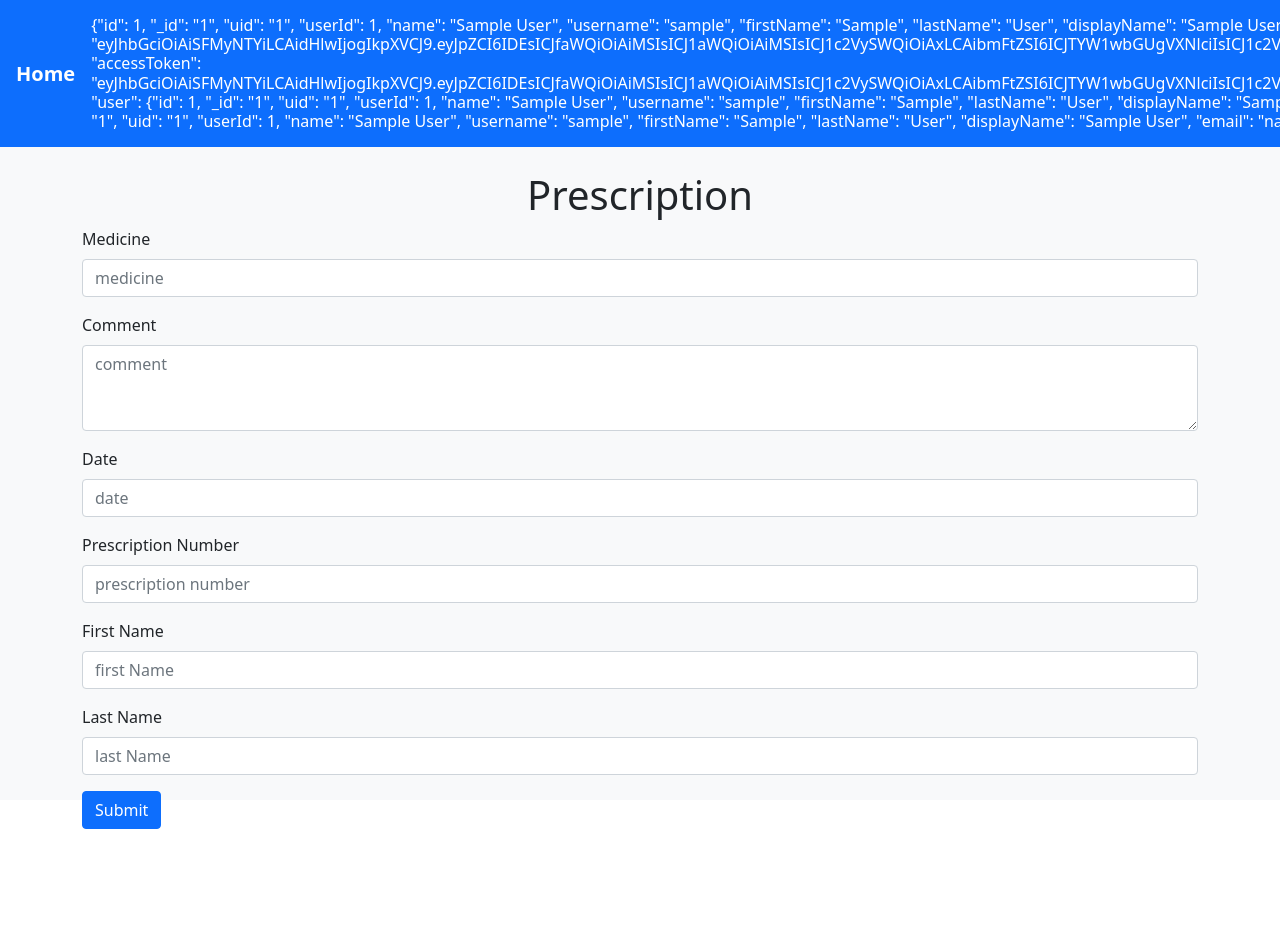
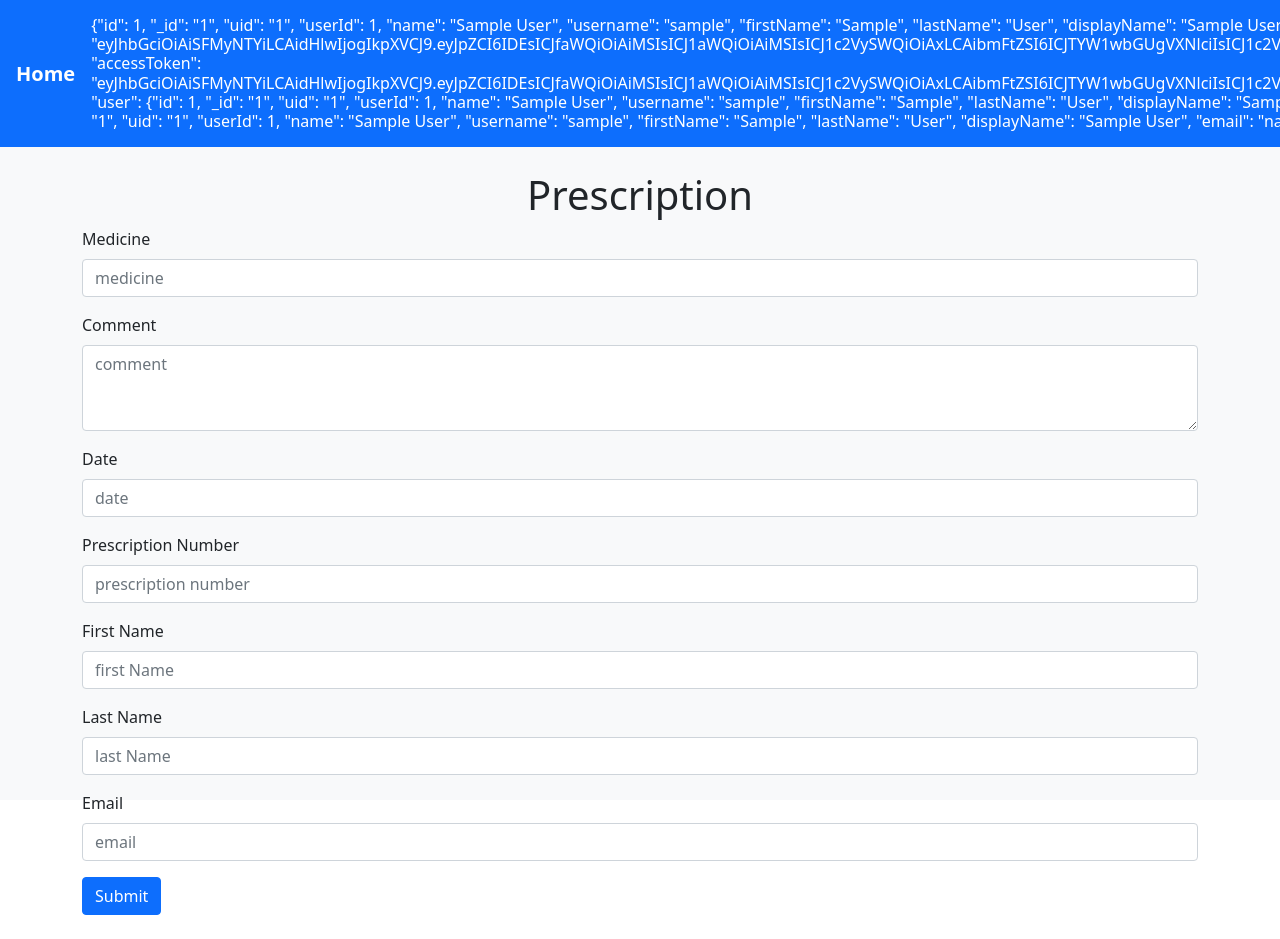
Before and after one commit to ImTheWizzy/st-project, a React (Create React App) app in the folder front-end/: page /prescription in a window 1280 px wide. Shown: the top 939 px of the page. Before the commit the page ends 853 px from the top, so only its background shows below. Built offline with nearby package versions, Linux system fonts and the light colour scheme; sample sign-in values are in the browser's storage.

Commit message:
Added email for medical referral

```diff
--- a/front-end/src/screens/MedicalReferal.tsx
+++ b/front-end/src/screens/MedicalReferal.tsx
@@ -1,12 +1,13 @@
-import Form from 'react-bootstrap/Form'
-import Button from 'react-bootstrap/Button'
-import React, {useState} from "react";
+import Form from "react-bootstrap/Form";
+import Button from "react-bootstrap/Button";
+import React, { useState } from "react";
 import axios from "axios";
-import {Col, Row} from "react-bootstrap";
-import { useSession } from '../hooks/useAuth';
+import { Col, Row } from "react-bootstrap";
+import { useSession } from "../hooks/useAuth";
+import emailjs from "emailjs-com";
 
 function Prescription() {
-    const url = "http://localhost:8081/medicalReferral/save"
+  const url = "http://localhost:8081/medicalReferral/save";
   const { user } = useSession();
   const [data, setData] = useState({
     doctorType: "",
@@ -15,14 +16,30 @@ function Prescription() {
     uniqueReferralNumber: "",
     firstName: "",
     lastName: "",
+  });
+  const [email, setEmail] = useState<string>("");
 
-    })
-    function submit(e:any) {
-
+  function submit(e: any) {
     e.preventDefault();
 
-        axios.post(url, null,{
-            params:
+    axios
+      .post(url, null, {
+        params: {
+          doctorType: data.doctorType,
+          comment: data.comment,
+          date: data.date,
+          uniqueReferralNumber: data.uniqueReferralNumber,
+          firstName: data.firstName,
+          lastName: data.lastName,
+          doctorUser: user,
+        },
+      })
+      .then((res) => {
+        console.log(res.data);
+
+        emailjs.send(
+          "gmail",
+          "template_jbr2r6z",
           {
             doctorType: data.doctorType,
             comment: data.comment,
@@ -31,23 +48,22 @@ function Prescription() {
             firstName: data.firstName,
             lastName: data.lastName,
             doctorUser: user,
-
-
-                }
-        }).then(res => {
-
-            console.log(res.data)
-        })
+            email: email,
+          },
+          "user_Ggex7Dj28IYlVlg2dcjn2"
+        );
+      });
   }
 
-    function handle(e:any) {
-        const newData = {...data}
+  function handle(e: any) {
+    const newData = { ...data };
     // @ts-ignore
-        newData[e.target.id] = e.target.value
-        setData(newData)
+    newData[e.target.id] = e.target.value;
+    setData(newData);
   }
 
-    return (<>
+  return (
+    <>
       <div>
         <header>
           <Row className="d-flex justify-content-center align-items-start">
@@ -60,39 +76,67 @@ function Prescription() {
           <Form onSubmit={(e) => submit(e)}>
             <Form.Group className="mb-3" controlId="doctorType">
               <Form.Label>Doctor type</Form.Label>
-                            <Form.Control type="text" placeholder="doctorType"
+              <Form.Control
+                type="text"
+                placeholder="doctorType"
                 value={data.doctorType}
-                                          onChange={(e) => handle(e)}/>
+                onChange={(e) => handle(e)}
+              />
             </Form.Group>
             <Form.Group className="mb-3" controlId="comment">
               <Form.Label>Comment</Form.Label>
-                            <Form.Control as="textarea" placeholder="comment" rows={3}
+              <Form.Control
+                as="textarea"
+                placeholder="comment"
+                rows={3}
                 value={data.comment}
-                                          onChange={(e) => handle(e)}/>
+                onChange={(e) => handle(e)}
+              />
             </Form.Group>
             <Form.Group className="mb-3" controlId="date">
               <Form.Label>Date</Form.Label>
-                            <Form.Control type="text" placeholder="date"
+              <Form.Control
+                type="text"
+                placeholder="date"
                 value={data.date}
-                                          onChange={(e) => handle(e)}/>
+                onChange={(e) => handle(e)}
+              />
             </Form.Group>
             <Form.Group className="mb-3" controlId="uniqueReferralNumber">
               <Form.Label>Referral Number</Form.Label>
-                            <Form.Control type="text" placeholder="referral number"
+              <Form.Control
+                type="text"
+                placeholder="referral number"
                 value={data.uniqueReferralNumber}
-                                          onChange={(e) => handle(e)}/>
+                onChange={(e) => handle(e)}
+              />
             </Form.Group>
             <Form.Group className="mb-3" controlId="firstName">
               <Form.Label>First Name</Form.Label>
-                                <Form.Control type="text" placeholder="first Name"
+              <Form.Control
+                type="text"
+                placeholder="first Name"
                 value={data.firstName}
-                                              onChange={(e) => handle(e)}/>
+                onChange={(e) => handle(e)}
+              />
             </Form.Group>
             <Form.Group className="mb-3" controlId="lastName">
               <Form.Label>Last Name</Form.Label>
-                                    <Form.Control type="text" placeholder="last Name"
+              <Form.Control
+                type="text"
+                placeholder="last Name"
                 value={data.lastName}
-                                                  onChange={(e) => handle(e)}/>
+                onChange={(e) => handle(e)}
+              />
+            </Form.Group>
+            <Form.Group className="mb-3" controlId="email">
+              <Form.Label>Email</Form.Label>
+              <Form.Control
+                type="email"
+                placeholder="email"
+                value={email}
+                onChange={(e) => setEmail(e.target.value)}
+              />
             </Form.Group>
             <Button variant="primary" type="submit">
               Submit
@@ -101,7 +145,7 @@ function Prescription() {
         </main>
       </div>
     </>
-    )
+  );
 }
 
 export default Prescription;
--- a/front-end/src/screens/Prescription.tsx
+++ b/front-end/src/screens/Prescription.tsx
@@ -17,29 +17,11 @@ function Prescription() {
     firstName: "",
     lastName: "",
   });
+  const [email, setEmail] = useState<string>("");
 
   function submit(e: any) {
     e.preventDefault();
     console.log(data);
-
-    emailjs.send(
-      "gmail",
-      "template_u80w09h",
-      {
-        name:
-          data.firstName && data.lastName
-            ? data.firstName + " " + data.lastName
-            : "",
-        firstName: data.firstName,
-        lastName: data.lastName,
-        medicine: data.medicine,
-        comment: data.comment,
-        uniquePrescriptionNumber: data.uniquePrescriptionNumber,
-        date: data.date,
-        email: "martintodo9@gmail.com",
-      },
-      "user_Ggex7Dj28IYlVlg2dcjn2"
-    );
 
     axios
       .post(url, null, {
@@ -55,6 +37,21 @@ function Prescription() {
       })
       .then((res) => {
         console.log(res.data);
+
+        emailjs.send(
+          "gmail",
+          "template_u80w09h",
+          {
+            firstName: data.firstName,
+            lastName: data.lastName,
+            medicine: data.medicine,
+            comment: data.comment,
+            uniquePrescriptionNumber: data.uniquePrescriptionNumber,
+            date: data.date,
+            email: email,
+          },
+          "user_Ggex7Dj28IYlVlg2dcjn2"
+        );
       });
   }
 
@@ -132,6 +129,15 @@ function Prescription() {
                 onChange={(e) => handle(e)}
               />
             </Form.Group>
+            <Form.Group className="mb-3" controlId="email">
+              <Form.Label>Email</Form.Label>
+              <Form.Control
+                type="email"
+                placeholder="email"
+                value={email}
+                onChange={(e) => setEmail(e.target.value)}
+              />
+            </Form.Group>
             <Button variant="primary" type="submit">
               Submit
             </Button>
```
Lines whose indentation alone changed are shown as unchanged.
